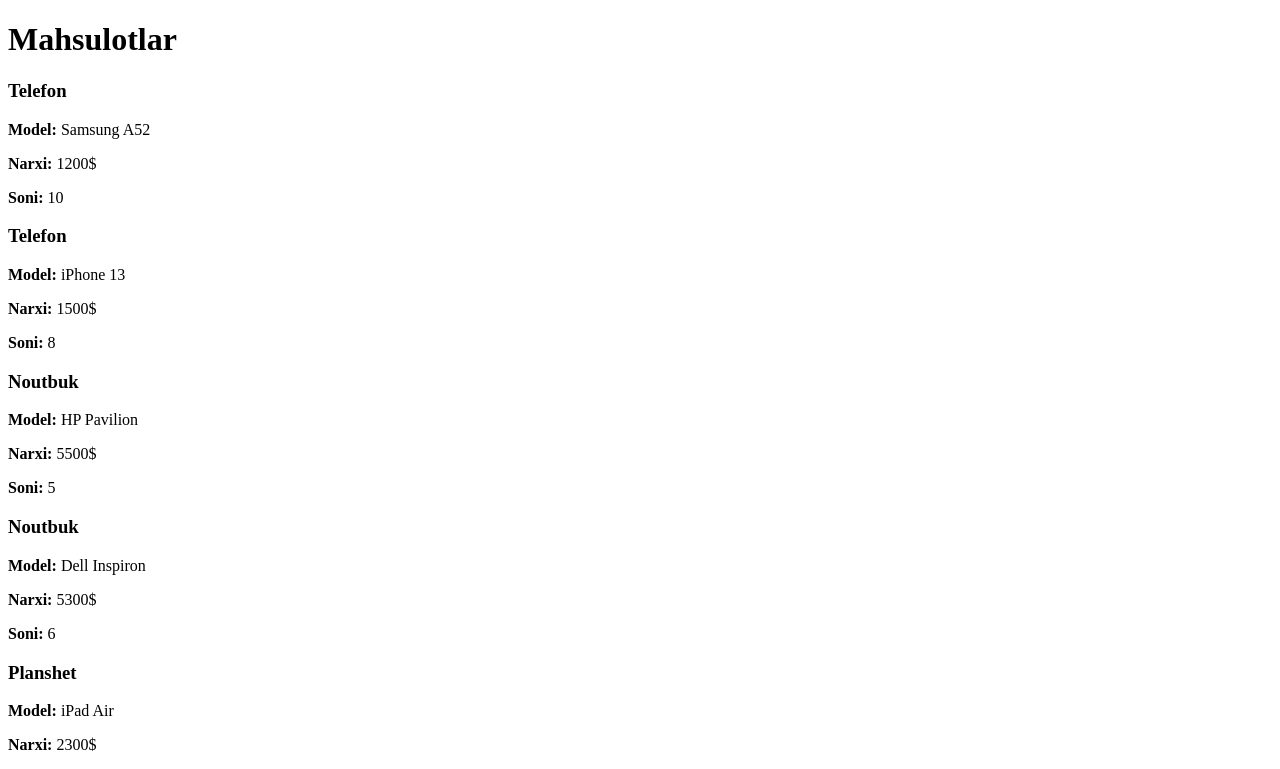
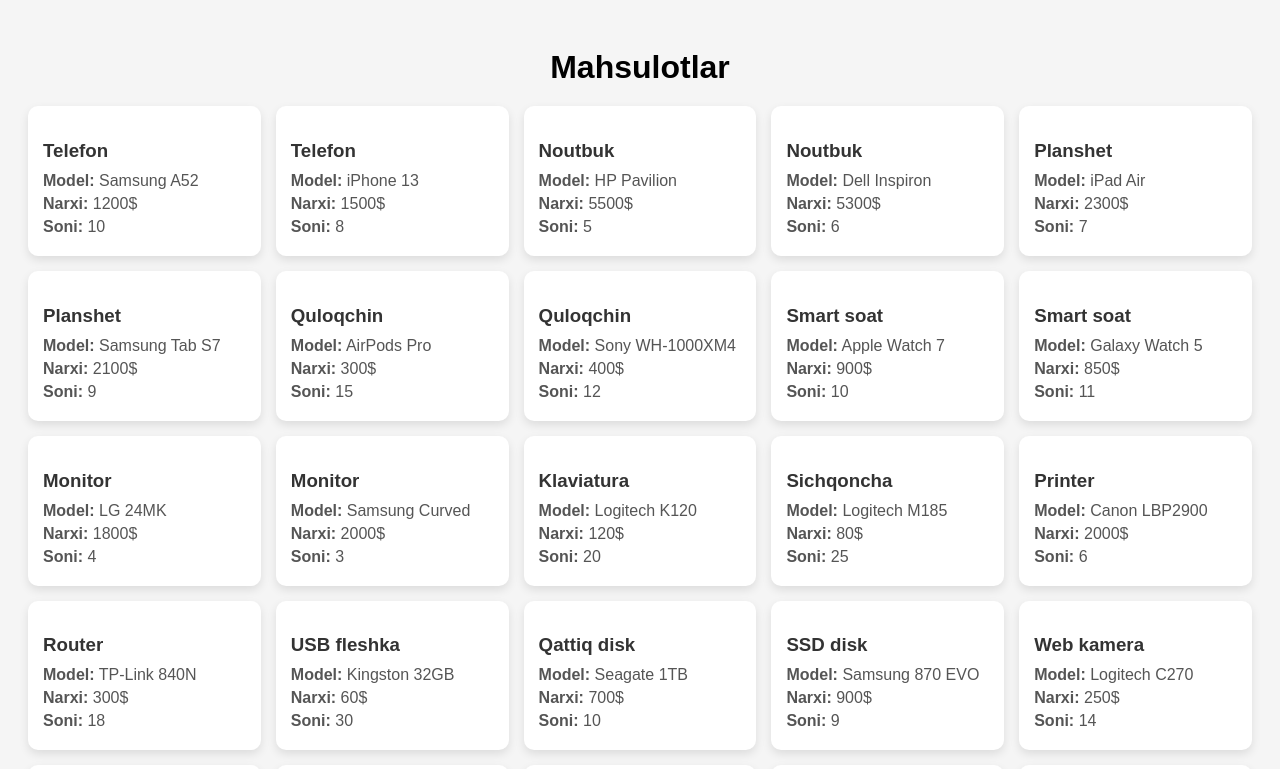
Before and after one commit to Otabek1990/git-github-learning, a React (Vite) app: page / in a window 1280 px wide. Shown: the top 769 px of the page. Built offline with nearby package versions, Linux system fonts and the light colour scheme.

Commit message:
Productlar uchun css yozildi

```diff
--- a/src/index.css
+++ b/src/index.css
@@ -0,0 +1,41 @@
+body {
+    font-family: Arial, sans-serif;
+    background-color: #f5f5f5;
+}
+
+.container {
+    padding: 20px;
+}
+
+.title {
+    text-align: center;
+    margin-bottom: 20px;
+}
+
+.grid {
+    display: grid;
+    grid-template-columns: repeat(auto-fill, minmax(220px, 1fr));
+    gap: 15px;
+}
+
+.card {
+    background: white;
+    padding: 15px;
+    border-radius: 10px;
+    box-shadow: 0 4px 10px rgba(0, 0, 0, 0.1);
+    transition: 0.3s;
+}
+
+.card:hover {
+    transform: scale(1.05);
+}
+
+.card h3 {
+    margin-bottom: 10px;
+    color: #333;
+}
+
+.card p {
+    margin: 5px 0;
+    color: #555;
+}
```
